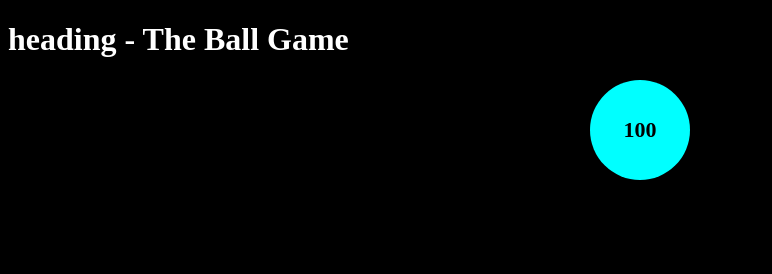
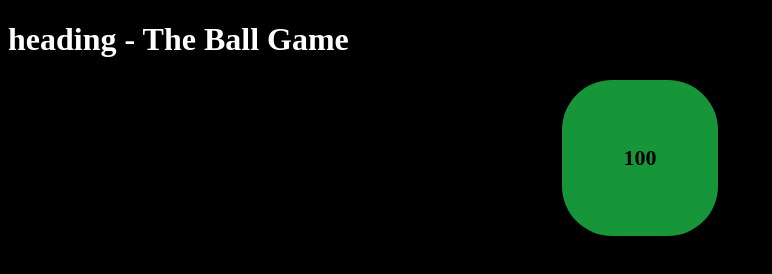
Before and after one commit to BillOfBalrog/GitBasics-Part2, a plain HTML site: page index.html in a window 1280 px wide. Both pictures are taken after a click on the element "100". Shown: the whole page, without its empty margins (0-772 px from the left). Drawn offline with Linux system fonts and the light colour scheme.

Commit message:
Added random color onBallClick function and in utils.js

```diff
--- a/index.html
+++ b/index.html
@@ -11,6 +11,8 @@
         <h1>heading - The Ball Game</h1>
     </div>
 
-    <div class="ball" onclick="onBallClick()">100</div>
+    <div class="ball" onclick="onBallClick(this)">100</div>
+    <script src="js/main.js"></script>
+    <script src="js/utils.js"></script>
 </body>
 </html>
--- a/js/main.js
+++ b/js/main.js
@@ -5,6 +5,8 @@ function onBallClick(elBall) {
     const newSize = currSize + getRandomIntInclusive(20, 60)
     if (currSize === 400) newSize = 100
 
+    elBall.style.backgroundColor = getRandomColor()
+
     elBall.style.height = newSize + 'px'
     elBall.style.width = newSize + 'px'
 }
--- a/js/utils.js
+++ b/js/utils.js
@@ -1,3 +1,12 @@
 function getRandomIntInclusive(min, max) {
     return Math.floor(Math.random() * (max - min + 1)) + min
 }
+
+function getRandomColor() {
+    var letters = '0123456789ABCDEF'
+    var color = '#'
+    for (var i = 0; i < 6; i++) {
+      color += letters[Math.floor(Math.random() * 16)]
+    }
+    return color
+}
```
